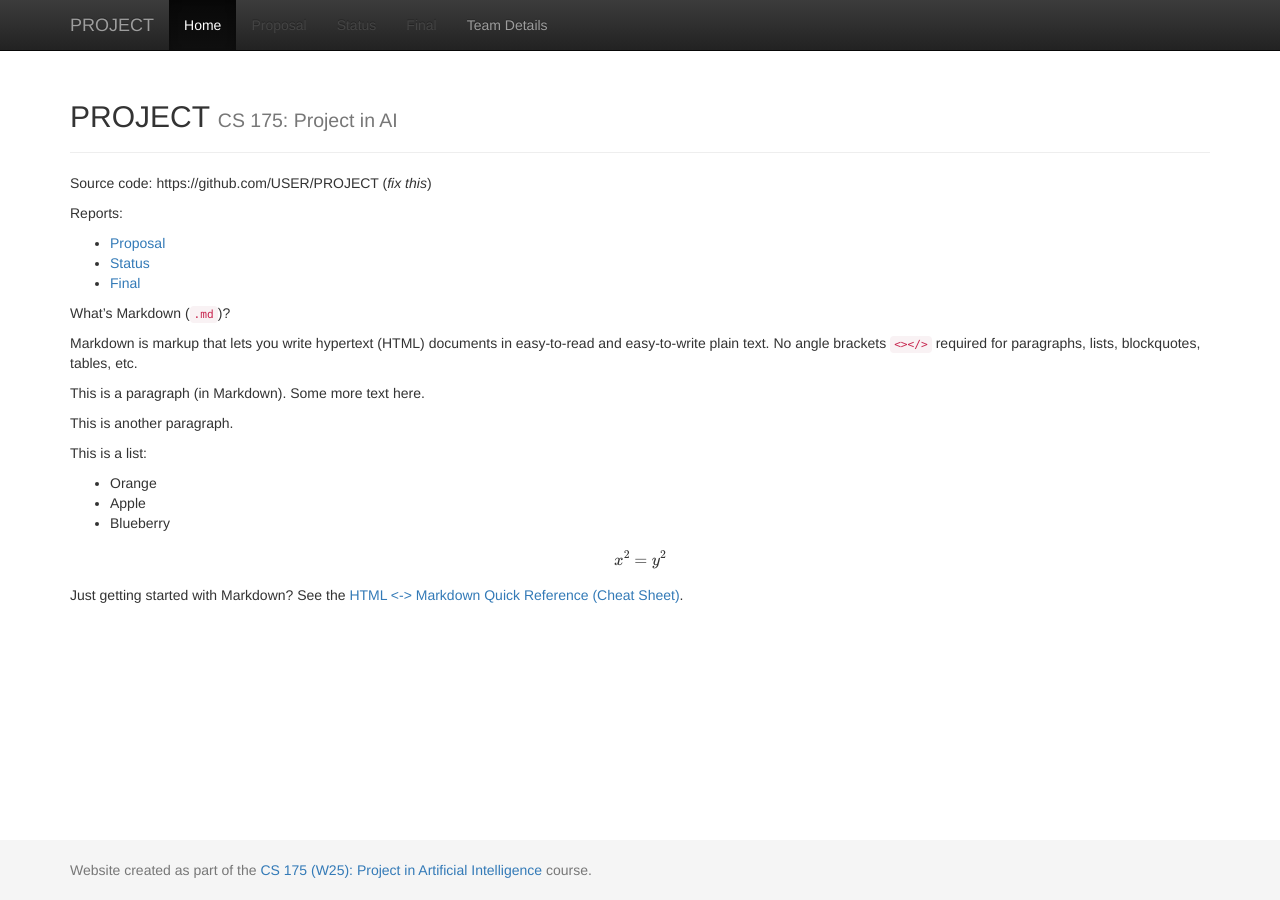
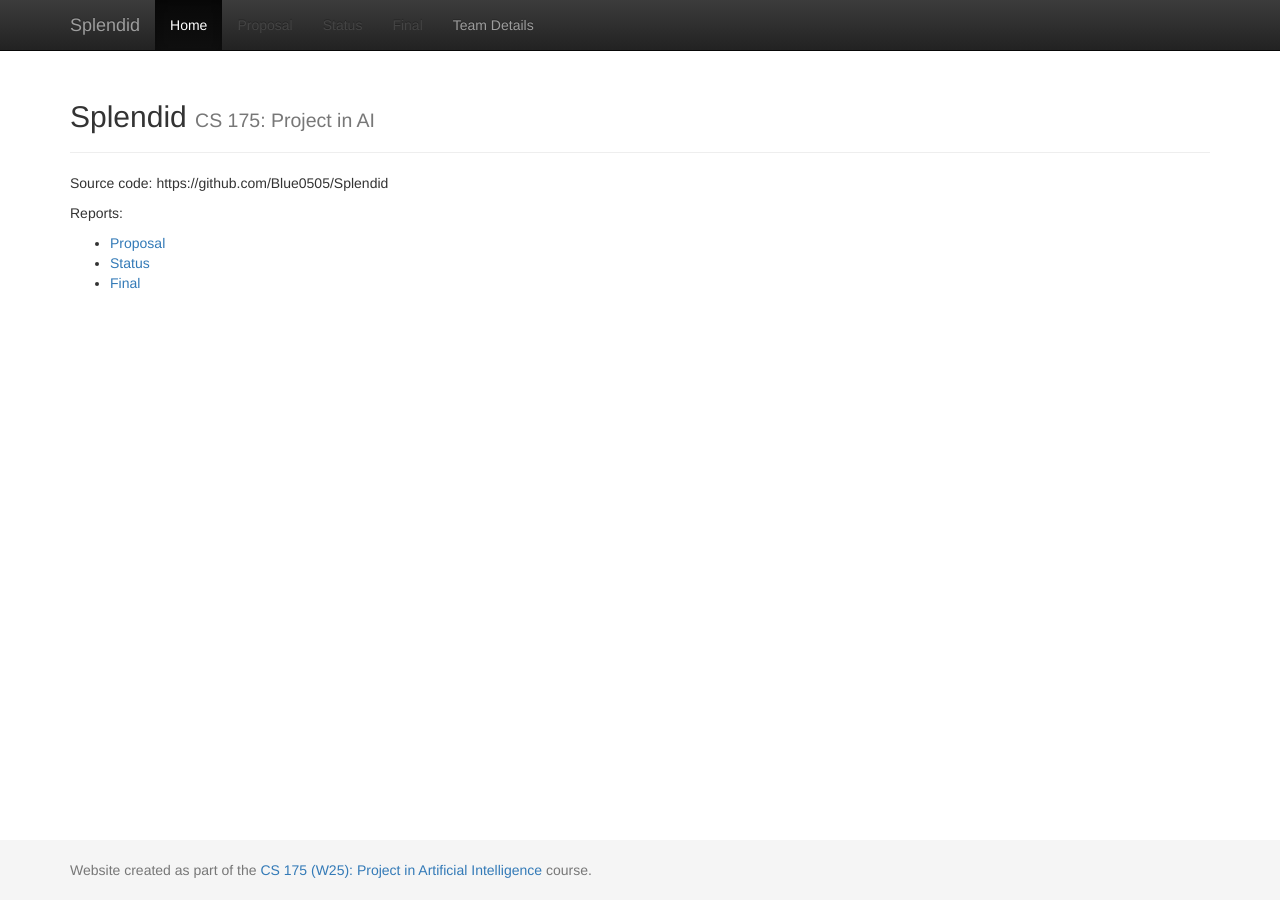
Before and after one commit to Blue0505/SplendidSplendor, a Jekyll site: the page built from docs/index.md, in a window 1280 px wide. Built offline with Jekyll 4.4.1, drawn with Linux system fonts in a browser that asks for light colours; formulas are drawn with MathJax 3.

Commit message:
Initial version following instructions on the doc.

```diff
--- a/docs/_config.yml
+++ b/docs/_config.yml
@@ -1,7 +1,7 @@
 ###########
 # site.title
 
-title:    'PROJECT'
+title:    'Splendid'
 subtitle: 'CS 175: Project in AI'
 
 
--- a/docs/index.md
+++ b/docs/index.md
@@ -3,38 +3,10 @@
 title:  Home
 ---
 
-Source code: https://github.com/USER/PROJECT (_fix this_)
+Source code: https://github.com/Blue0505/Splendid
 
 Reports:
 
 - [Proposal](proposal.html)
 - [Status](status.html)
 - [Final](final.html)
-
-What's Markdown (`.md`)?
-
-Markdown is markup that lets you write hypertext (HTML) documents
-in easy-to-read and easy-to-write plain text.
-No angle brackets `<></>` required for
-paragraphs, lists, blockquotes, tables, etc.
-
-
-This is a paragraph (in Markdown). Some more
-text here.
-
-This is another paragraph.
-
-This is a list:
-
-- Orange
-- Apple
-- Blueberry
-
-$$x^2 = y^2$$
-
-
-Just getting started with Markdown?
-See the [HTML <-> Markdown Quick Reference (Cheat Sheet)][quickref].
-
-
-[quickref]: https://github.com/mundimark/quickrefs/blob/master/HTML.md
```
Also changed, not shown: docs/team.md (+3 -3 lines).
